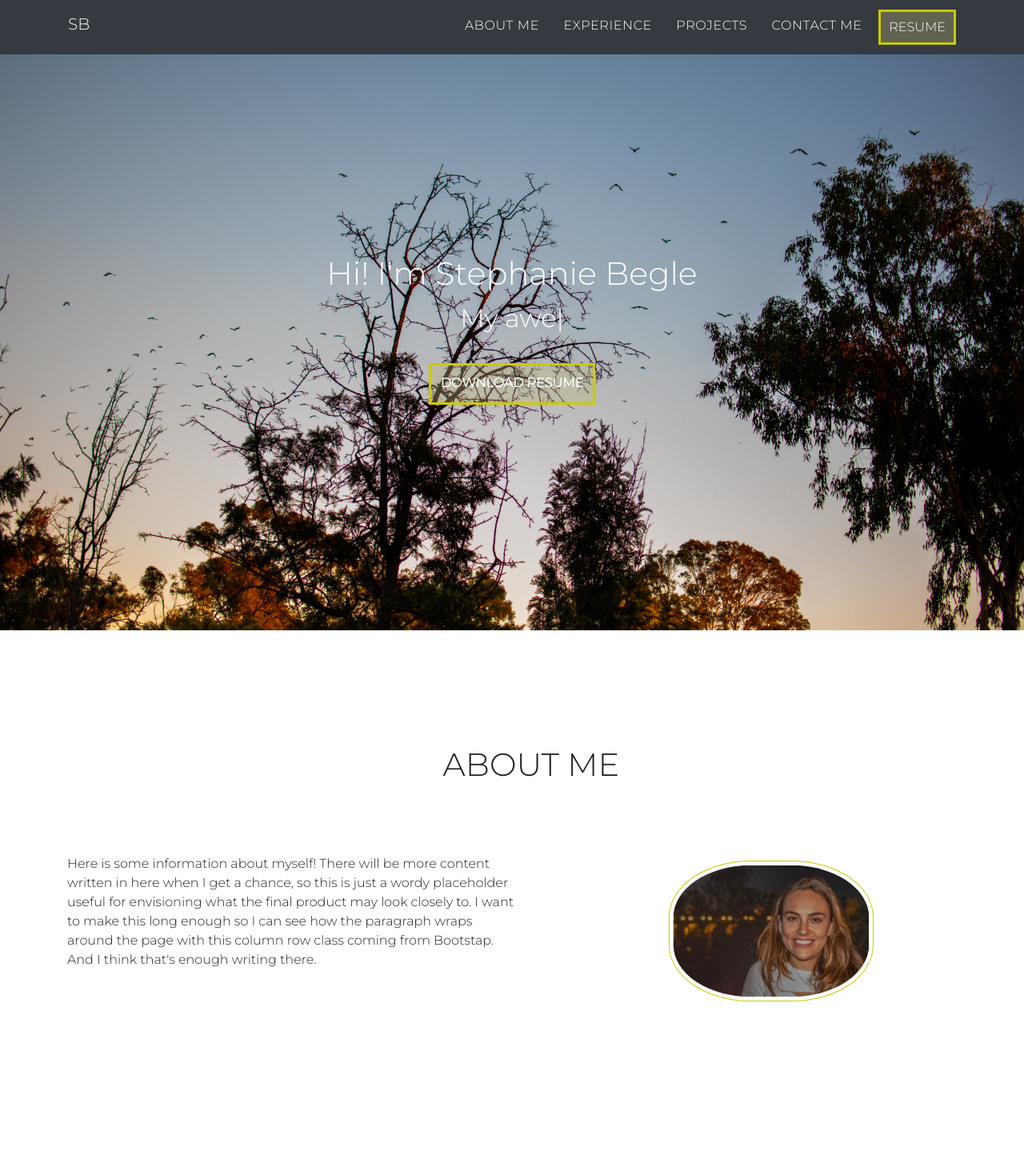
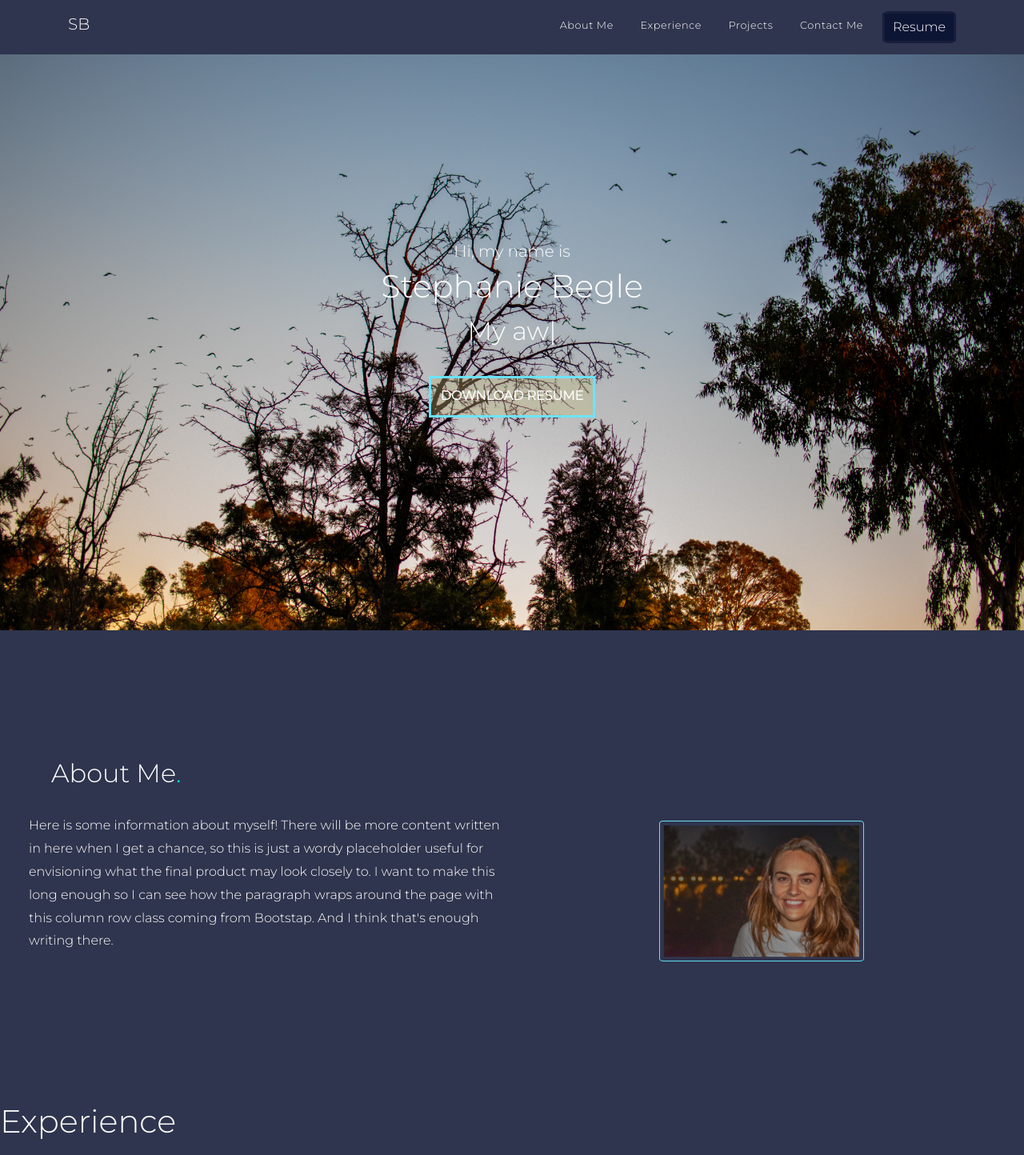
Before and after one commit to stephbegle/portfolio, a React (Create React App) app: page / in a window 1280 px wide. Shown: the whole page at 80% size. Built offline with nearby package versions, Linux system fonts and the light colour scheme.

Commit message:
some styling changes, maybe not the best

```diff
--- a/src/App.css
+++ b/src/App.css
@@ -1,5 +1,7 @@
 body {
   font-family: 'Montserrat', sans-serif !important;
+  background-color: rgba(27, 33, 61, 0.911) !important;
+  color: var(--primary-white) !important;
 }
 
 :root { /*  creating the variables for our colors */
@@ -9,67 +11,78 @@ body {
   --primary-green: rgb(0, 155, 0);
   --primary-yellow: rgb(202, 202, 6);
   --primary-grey: rgba(114, 114, 114, 0.096);
+  --primary-purp: rgba(27, 33, 61, 0.911);
+  --primary-blue: rgba(12, 20, 53, 0.959);
+  --primary-aqua: rgba(106, 230, 252, 0.959);
 }
 
 /**************************************** NAVBAR ****************************************/
 
+.container {
+  padding: 0.125rem 0.125rem 0.125rem 0.625rem; /* I changed these for the container of nav to fit the resume button nicely */
+  margin: 0rem 0.1rem 0rem 0rem;
+}
+
 
 .nav-link { /* this is referencing the navbar spacing and cursor type */
-  /* font-weight: 500; */
   letter-spacing: 0.0375rem;
   cursor: pointer;
-
 }
 
+/* .navbar {
+  margin: 0rem -2rem 0rem -2rem;
+} */
+
 nav ul li { /* this is referencing the navbar text */
-  text-transform: uppercase;
-  font-family: 'Montserrat', sans-serif;
+  /* text-transform: uppercase; */
+  font-size: 0.8rem;
 }
 
-.navbar-nav > li > a { /* this is how we reference the anchor tag that lives within the li tag within the navbar tag */
-  margin-right: 0.80rem;
+.navbar-nav > li > a { /* this is how we reference the anchor tag that lives within the li tag within the navbar tag... this is the positioning of the nav bar links */
+  margin-right: 1rem;
   margin-left: 0.10rem;
   color: var(--primary-white) !important; /* !important is necessary to overwrite the bootstrap rules in order for the colors here to work */
-  border-top: 0.1875rem solid var(--primary-dark); /* this is supposed to be the line that restricts the links from jumping since it wouldnt have the border on the top of the links */
-
+  /* border-top: 0.1875rem solid var(--primary-purp); this is supposed to be the line that restricts the links from jumping since it wouldnt have the border on the top of the links */
 }
 
 .navbar-brand {
   max-width: 17.25rem;
   color: var(--primary-white) !important;
-  font-family: 'Montserrat', sans-serif;
   /* padding: 0 !important; */
   height: 3rem !important;
+  /* margin: 0rem 0rem 0rem -4rem;  moved the logo to the left more */
 }
 
 .navbar-nav > li > a.active, .navbar-nav > li > a.active:focus {
   /* this is taking all of the links to style. a.active and a:focus are allowing the links to "be active" on the clicks */
-  border-top: 0.1875rem solid var(--primary-yellow);
+  /* border-top: 0.1875rem solid var(--primary-yellow); */
 }
 
 .navbar-nav > li > a:hover {
   /* this is the action for when the cursor is hovering on the links */
-  border-top: 0.1875rem solid var(--primary-grey);
+  border-top: 0.1875rem solid var(--primary-purp);
 }
 
 .resume-button { /* styling for the resume button */
-  border: 0.063rem solid var(--primary-yellow);
-  text-transform: uppercase;
+  border: 0.063rem solid var(--primary-grey);
+  /* text-transform: uppercase; */
   /* border-radius: 0; */
   border-width: 0.20rem;
-  padding: 0.425rem 0.625rem 0.425rem 0.625rem;
+  padding: 0.325rem 0.625rem 0.325rem 0.625rem;
   color: var(--primary-white);
   /* margin: 0.2rem;  --commented out for testing */
-  background-color: rgba(194, 186, 115, 0.322);
+  background-color: var(--primary-blue);
   /* font-weight: 1000; */
-  font-family: 'Montserrat', sans-serif;
+  border-radius: 10%;
+  /* margin: 0rem -3rem 0rem 3rem;  moved the button further right */
 }
 
 .resume-button:hover { /* so when the user hovers over the button, it highlights */
   text-decoration: none;
-  background-color: var(--primary-yellow);
+  background-color: rgba(24, 71, 223, 0.315);
   color: var(--primary-white);
   transition: 0.2s ease-in-out;
+  border-radius: 11%;
 }
 
 /**************************************** HEADER ****************************************/
@@ -94,6 +107,11 @@ nav ul li { /* this is referencing the navbar text */
   text-align: center;
 }
 
+/* h5 {
+  text-align: left;
+  align-items: left;
+} */
+
 .main-info h1 { /* header text colors */
   color: var(--primary-white);
 
@@ -110,7 +128,7 @@ nav ul li { /* this is referencing the navbar text */
 /**************************************** RESUME BUTTON ****************************************/
 
 .btn-main-offer {
-  border: 1px solid var(--primary-yellow);
+  border: 1px solid var(--primary-aqua);
   text-transform: uppercase;
   border-radius: 0;
   border-width: 0.20rem;
@@ -121,27 +139,19 @@ nav ul li { /* this is referencing the navbar text */
   font-weight: 1000;
 }
 
-/**************************************** CONTAINER ****************************************/
-
-.container {
-  padding: 0.125rem 0.125rem 0.125rem 0.625rem; /* I changed these for the container of nav to fit the resume button nicely */
-  margin: 0px 20px;
-}
-
 /**************************************** ABOUT ME ****************************************/
 
 
-/* .row {
+.header-about {
   text-align: left;
-  font-family: 'Montserrat', sans-serif;
-  padding: 0.625rem 0.625rem 0.625rem 0.625rem;
+  /* text-transform:; */
+  padding: 1rem 1rem 1rem 1rem;
+  margin: 1rem 1rem 1rem 1rem;
+  font-size: 2rem;
+}
 
-} */
-
-.header-about {
-  text-align: center;
-  text-transform: uppercase;
-  padding: 2rem 2rem 5rem 2rem;
+p {
+  line-height: 1.8rem;
 }
 
 .img-wrap {
@@ -153,13 +163,13 @@ nav ul li { /* this is referencing the navbar text */
 .profile-img {
   width: 16rem;
   height: 11rem;
-  border-radius: 40%;
   padding: 0.3rem;
-  border: 1px solid var(--primary-yellow)
+  border: 1px solid var(--primary-aqua);
+  border-radius: 2%;
 }
 
 .container-about {
-  margin: 4rem 2rem 6rem 5rem;
+  margin: 5rem 2rem 5rem 2rem;
 
 }
 
@@ -168,3 +178,5 @@ nav ul li { /* this is referencing the navbar text */
     width: 16rem
   }
 }
+
+/**************************************** EXPERIENCE ****************************************/
--- a/src/App.js
+++ b/src/App.js
@@ -3,6 +3,7 @@ import "bootstrap/dist/css/bootstrap.min.css";
 import Navbar from "./components/Navbar";
 import Header from "./components/Header";
 import AboutMe from "./components/AboutMe"
+import Experience from "./components/Experience"
 
 function App() {
   return (
@@ -10,6 +11,7 @@ function App() {
     <Navbar />
     <Header />
     <AboutMe />
+    <Experience />
 
 
     </>
--- a/src/components/AboutMe.js
+++ b/src/components/AboutMe.js
@@ -5,7 +5,8 @@ const AboutMe = () => {
     return (
         <>
         <div className="container-about py-5">
-        <h1 className="header-about">About Me</h1>
+        <h1 className="header-about">About Me<span style={{color:"aqua"}}>.</span>
+        </h1>
             <div className="row">
 
                 <div className="col-lg-6 col-xm-12" /* creates a column space on the first half of the page from left to right (so the left side here) */ >
@@ -16,9 +17,7 @@ const AboutMe = () => {
                         <img className="profile-img" src={author} alt="author"/>
                     </div>
                 </div>
-
             </div>
-
         </div>
         </>
     )
--- /dev/null
+++ b/src/components/Experience.js
@@ -0,0 +1,12 @@
+import React from "react"
+
+const Experience = () => {
+    return (
+        <div>
+            <h1>Experience</h1>
+
+        </div>
+    )
+}
+
+export default Experience
--- a/src/components/Header.js
+++ b/src/components/Header.js
@@ -5,7 +5,8 @@ const Header = () => {
     return (
         <div className="header-wraper">
             <div className="main-info">
-                <h1>Hi! I'm Stephanie Begle</h1>
+                <h5>Hi, my name is</h5>
+                <h1>Stephanie Begle</h1>
                 <Typed /* this 'Typed' component was downloaded from the internet*/
                 className="typed-text"
                 strings={["Welcome!", "Hope you enjoy", "My awesome sight", "This is only a taste", "Of who I am"]}
--- a/src/components/Navbar.js
+++ b/src/components/Navbar.js
@@ -6,7 +6,7 @@ import { faBars } from "@fortawesome/free-solid-svg-icons"
 const Navbar = () => {
     return (
         <>
-        <nav className="navbar navbar-expand-lg navbar-light bg-light bg-dark" /* here we can change the color of the navbar */>
+        <nav className="navbar navbar-expand-lg" /* here we can change the color of the navbar */>
             <div className="container">
 
                 <a className="navbar-brand" href="#">SB</a>
```
